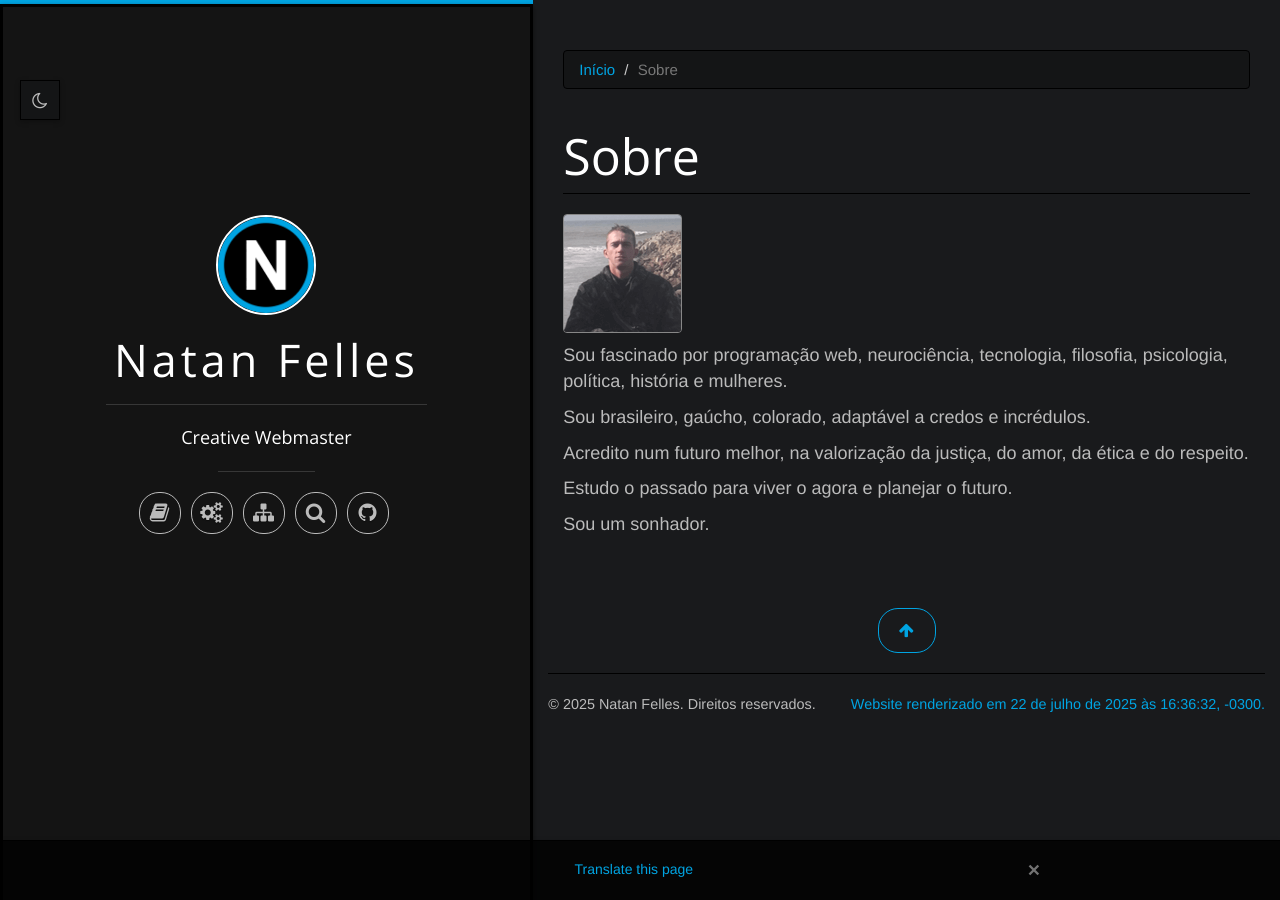
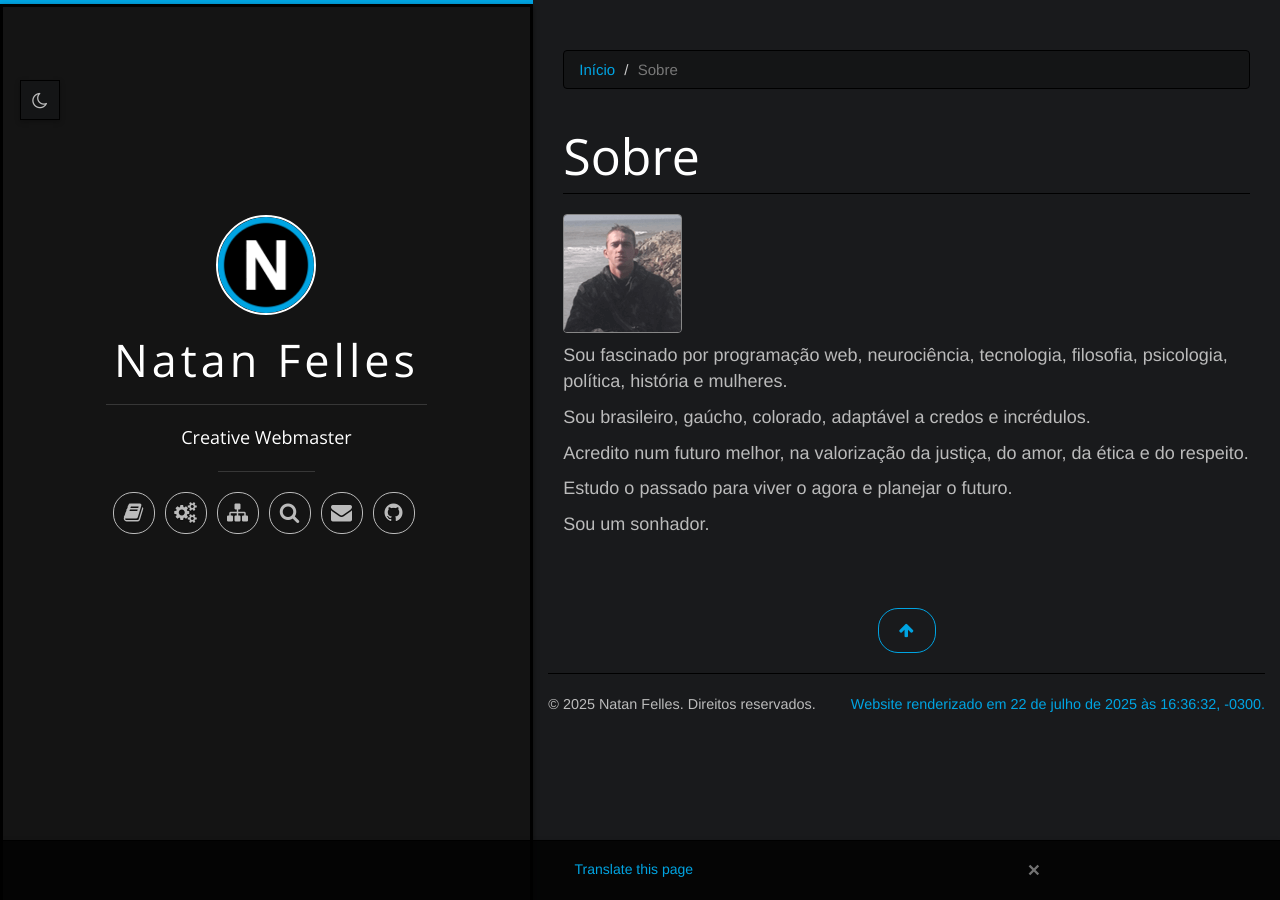
Before and after one commit to natanfelles/natanfelles.github.io, a Jekyll site: the page built from sobre.md, in a window 1280 px wide. Built offline with Jekyll 4.4.1, drawn with Linux system fonts in a browser that asks for light colours; nearby versions of some CDN libraries; a script that is not in the unit is left out; comment, search, counter and statistics services are not loaded.

Commit message:
Add links to contact page

```diff
--- a/_includes/header.html
+++ b/_includes/header.html
@@ -26,6 +26,9 @@
           <li{% if uri[1] == 'sitemap' %} class="active"{% endif %}>
             <a href="{{ 'sitemap' | relative_url }}">Mapa do Site</a>
           </li>
+          <li{% if uri[1] == 'contato' %} class="active"{% endif %}>
+            <a href="{{ 'contato' | relative_url }}">Contato</a>
+          </li>
           <li>
             <a href="#" data-target="#search-results" id="search-nav"><i class="fa fa-search"></i></a>
           </li>
--- a/_includes/hero.html
+++ b/_includes/hero.html
@@ -26,7 +26,9 @@
 		<button class="btn btn-icon btn-default" title="Pesquisar" data-target="#search-results" id="search-hero">
 			<i class="fa fa-search"></i>
 		</button>
-
+		<a href="{{ 'contato' | relative_url }}" class="btn btn-icon btn-default{% if uri[1] == 'contato' %} active{% endif %}" title="Contato">
+			<i class="fa fa-envelope"></i>
+		</a>
 		<a href="https://github.com/natanfelles" class="btn btn-icon btn-default" title="GitHub" target="_blank">
 			<i class="fa fa-github"></i>
 		</a>
```
